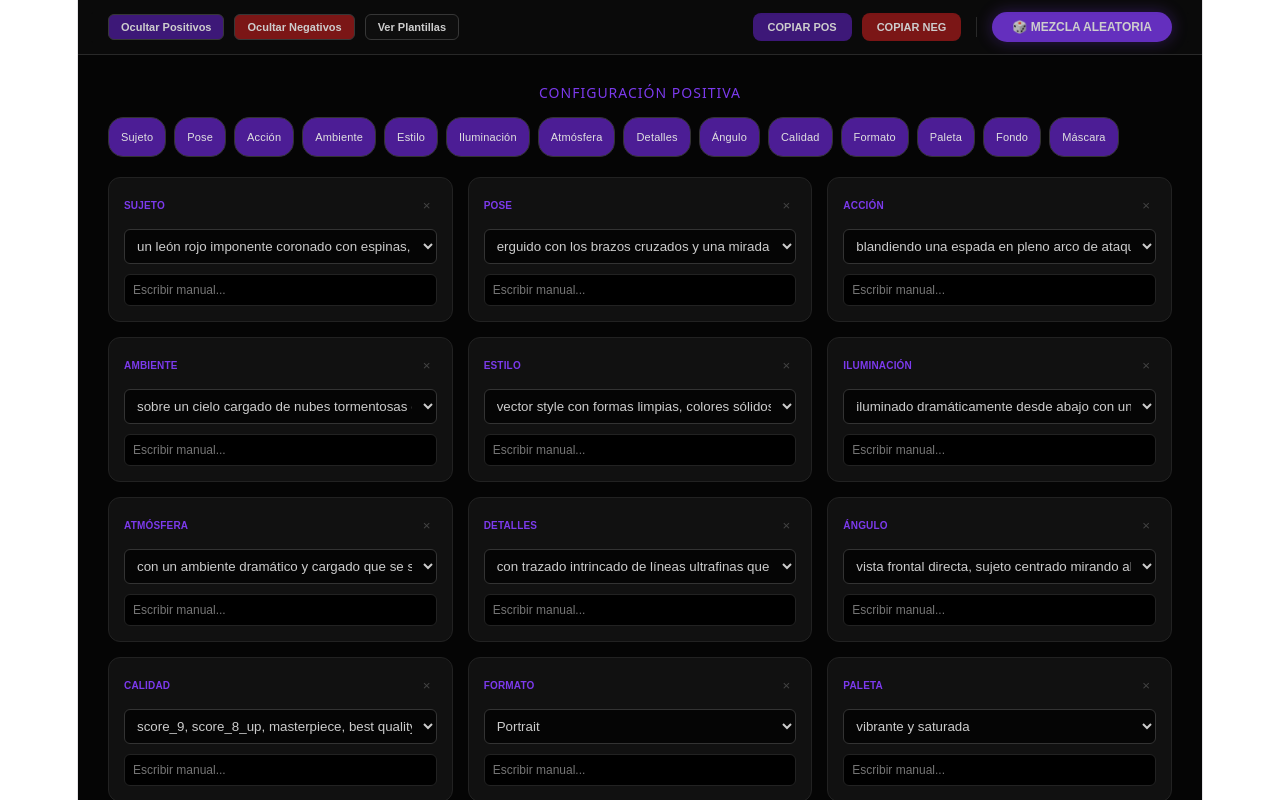
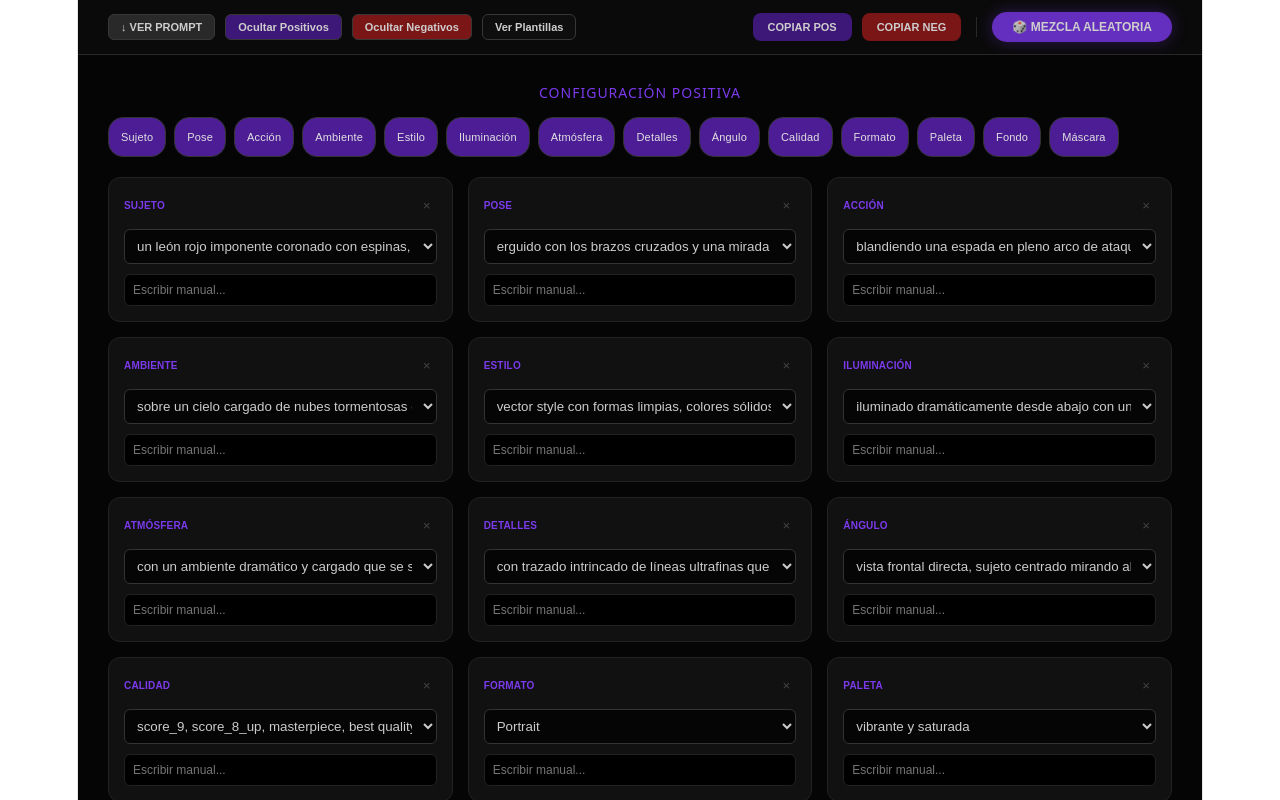
Before and after one commit to kpauquez/DTFGen, a React (Vite) app: page / in a window 1280 px wide. Shown: the top 800 px of the page. Built offline with nearby package versions, Linux system fonts and the light colour scheme.

Commit message:
Add files via upload

```diff
--- a/src/App.jsx
+++ b/src/App.jsx
@@ -39,6 +39,7 @@ const App = () => {
   // Referencias para el scroll
   const posSectionRef = useRef(null);
   const negSectionRef = useRef(null);
+  const resultsSectionRef = useRef(null);
 
   useEffect(() => {
     fetch("./hmr-bank.json")
@@ -88,10 +89,9 @@ const App = () => {
     setNegativePrompt(buildString(Object.keys(NEGATIVE_LABELS)));
   }, [hmrCards, bank]);
 
-  // Función genérica para scroll
   const scrollToSection = (ref) => {
-    if (ref.current) {
-      const offset = 100; // Espacio para que no quede pegado al menú sticky
+    if (ref && ref.current) {
+      const offset = 100;
       const bodyRect = document.body.getBoundingClientRect().top;
       const elementRect = ref.current.getBoundingClientRect().top;
       const elementPosition = elementRect - bodyRect;
@@ -114,6 +114,13 @@ const App = () => {
     const nextState = !showNegTabs;
     setShowNegTabs(nextState);
     if (nextState) setTimeout(() => scrollToSection(negSectionRef), 100);
+  };
+
+  // NUEVA FUNCIÓN: Toggle Plantillas + Scroll al inicio
+  const handleToggleTemplates = () => {
+    const nextState = !showTemplates;
+    setShowTemplates(nextState);
+    window.scrollTo({ top: 0, behavior: "smooth" });
   };
 
   const randomizePositive = () => {
@@ -235,13 +242,20 @@ const App = () => {
       onMouseOut={(e) => e.currentTarget.style.opacity = 0.8}
       >
         <div style={{ display: "flex", gap: "10px", alignItems: "center" }}>
+          <button
+            onClick={() => scrollToSection(resultsSectionRef)}
+            style={{ backgroundColor: "#333", color: "#fff", border: "1px solid #444", padding: "6px 12px", borderRadius: "6px", fontSize: "11px", cursor: "pointer", fontWeight: "bold" }}
+          >
+            ↓ VER PROMPT
+          </button>
           <button onClick={handleTogglePos} style={{ backgroundColor: showPosTabs ? "#4c1d95" : "#111", color: "#fff", border: "1px solid #444", padding: "6px 12px", borderRadius: "6px", fontSize: "11px", cursor: "pointer", fontWeight: "bold" }}>
             {showPosTabs ? "Ocultar Positivos" : "Ver Positivos"}
           </button>
           <button onClick={handleToggleNeg} style={{ backgroundColor: showNegTabs ? "#991b1b" : "#111", color: "#fff", border: "1px solid #444", padding: "6px 12px", borderRadius: "6px", fontSize: "11px", cursor: "pointer", fontWeight: "bold" }}>
             {showNegTabs ? "Ocultar Negativos" : "Ver Negativos"}
           </button>
-          <button onClick={() => setShowTemplates(!showTemplates)} style={{ backgroundColor: showTemplates ? "#065f46" : "#111", color: "#fff", border: "1px solid #444", padding: "6px 12px", borderRadius: "6px", fontSize: "11px", cursor: "pointer", fontWeight: "bold" }}>
+          {/* BOTÓN MODIFICADO: AHORA LLAMA A handleToggleTemplates */}
+          <button onClick={handleToggleTemplates} style={{ backgroundColor: showTemplates ? "#065f46" : "#111", color: "#fff", border: "1px solid #444", padding: "6px 12px", borderRadius: "6px", fontSize: "11px", cursor: "pointer", fontWeight: "bold" }}>
             {showTemplates ? "Ocultar Plantillas" : "Ver Plantillas"}
           </button>
         </div>
@@ -273,7 +287,6 @@ const App = () => {
                 GUARDAR SELECCIÓN
               </button>
             </div>
-            {/* ... Resto del panel de plantillas ... */}
             <div style={{ display: "grid", gridTemplateColumns: "repeat(auto-fill, minmax(200px, 1fr))", gap: "10px", marginBottom: "20px" }}>
               {templates.map(t => (
                 <div key={t.id} style={{ backgroundColor: "#1a1a1a", padding: "10px", borderRadius: "10px", border: "1px solid #333" }}>
@@ -295,7 +308,6 @@ const App = () => {
           </div>
         )}
 
-        {/* SECCIÓN POSITIVA */}
         <div ref={posSectionRef}>
           <h2 style={{ fontSize: "14px", color: "#7c3aed", marginBottom: "15px", letterSpacing: "1px" }}>CONFIGURACIÓN POSITIVA</h2>
           {showPosTabs && (
@@ -314,7 +326,6 @@ const App = () => {
           </div>
         </div>
 
-        {/* SECCIÓN NEGATIVA */}
         <div ref={negSectionRef} style={{ borderTop: "1px solid #222", paddingTop: "40px" }}>
           <h2 style={{ fontSize: "14px", color: "#ef4444", marginBottom: "15px", letterSpacing: "1px" }}>PROMPT NEGATIVO (EVITAR)</h2>
           {showNegTabs && (
@@ -333,8 +344,7 @@ const App = () => {
           </div>
         </div>
 
-        {/* RESULTADOS EDITABLES */}
-        <div style={{ marginTop: "50px", padding: "25px", backgroundColor: "#0f0f0f", borderRadius: "20px", border: "2px solid #333" }}>
+        <div ref={resultsSectionRef} style={{ marginTop: "50px", padding: "25px", backgroundColor: "#0f0f0f", borderRadius: "20px", border: "2px solid #333" }}>
           <div style={{ display: "flex", flexDirection: "column", gap: "30px" }}>
             <div style={{ width: "100%" }}>
               <span style={{ fontSize: "10px", color: "#7c3aed", fontWeight: "bold" }}>PROMPT POSITIVO (EDITABLE)</span>
```
